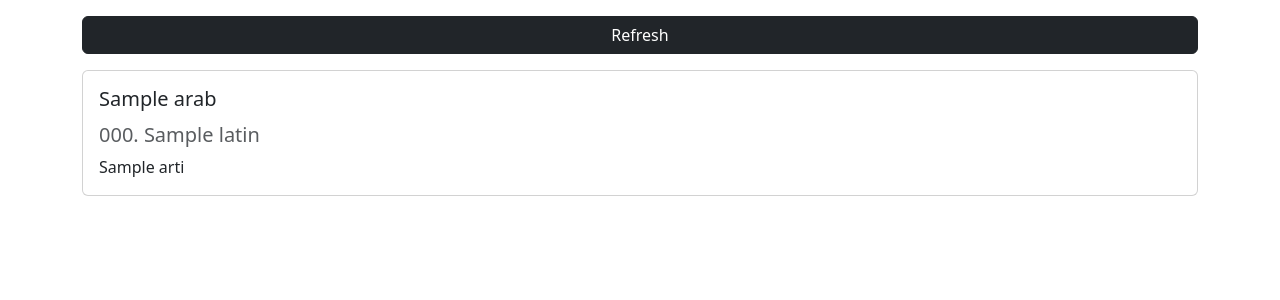
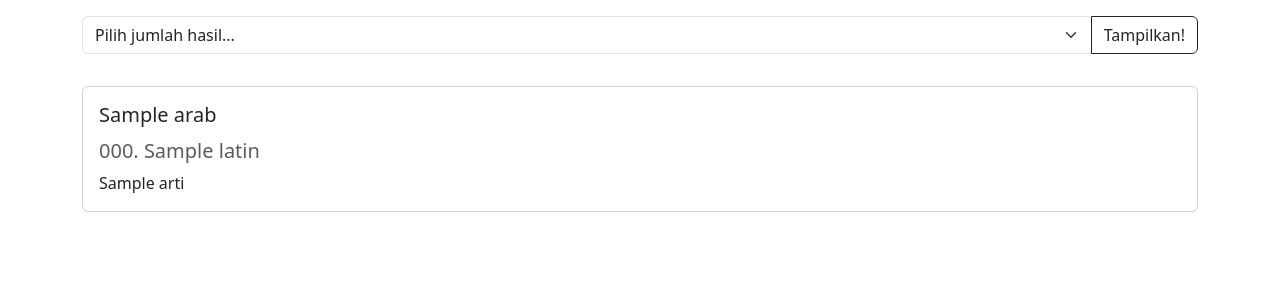
Before and after one commit to manoedinata/asmaul-husna, a Flask app: template templates/random.html in a window 1280 px wide. Shown: the part 80-380 px from the top of the page. Run offline with Flask 2, Linux system fonts and the light colour scheme; the template is opened without the code that fills it: most values are stand-ins (such as "Sample title", 1, 10 or a date in 2020).

Commit message:
Choosable result number

```diff
--- a/app.py
+++ b/app.py
@@ -1,4 +1,4 @@
-from flask import Flask, render_template
+from flask import Flask, render_template, request
 import requests
 
 app = Flask(__name__)
@@ -15,7 +15,11 @@ def home():
 
 @app.route("/random")
 def show_random():
-    req = session.get(URL + "/random", params={"result_num": defaultRandomResult})
+    resultNum = request.args.get("result_num")
+    if resultNum:
+        req = session.get(URL + "/random", params={"result_num": int(resultNum)})
+    else:
+        req = session.get(URL + "/random", params={"result_num": defaultRandomResult})
     data = req.json()
 
     return render_template("random.html", data=data)
--- a/templates/random.html
+++ b/templates/random.html
@@ -6,9 +6,17 @@
     <div class="container">
         <div class="row">
             <div class="col mb-3">
-                <div class="d-grid gap-2">
-                    <button class="btn btn-dark" type="button" onclick="location.reload()">Refresh</button>
-                  </div>
+                <form action="{{ url_for('show_random') }}">
+                    <div class="input-group mb-3">
+                        <select name="result_num" class="form-select">
+                            <option selected>Pilih jumlah hasil...</option>
+                            {% for n in range(1, 11) %}
+                            <option value="{{ n }}">{{ n }}</option>
+                            {% endfor %}
+                        </select>
+                        <button class="btn btn-outline-dark" type="submit">Tampilkan!</button>
+                    </div>
+                  </form>
             </div>
         </div>
 
```
